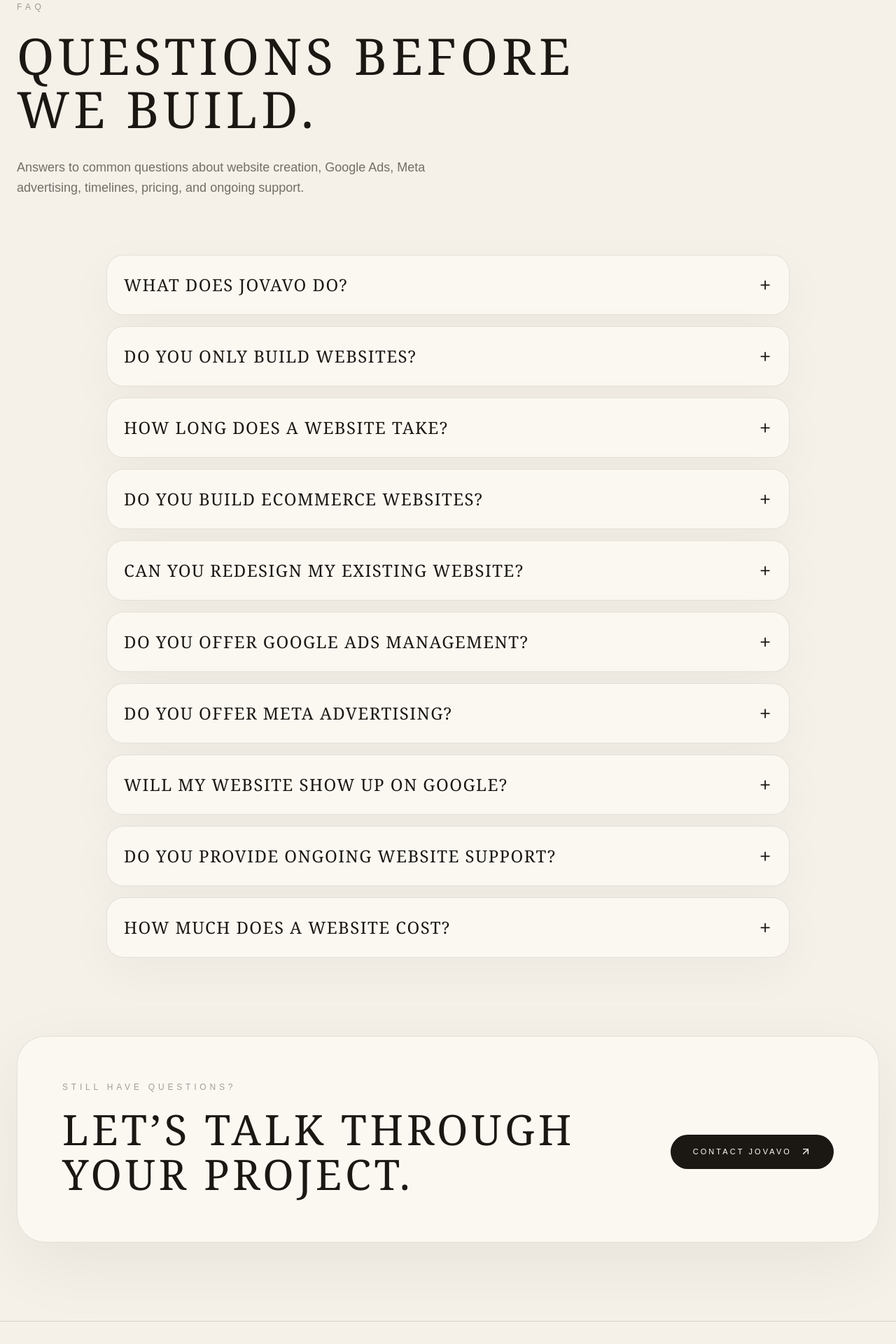
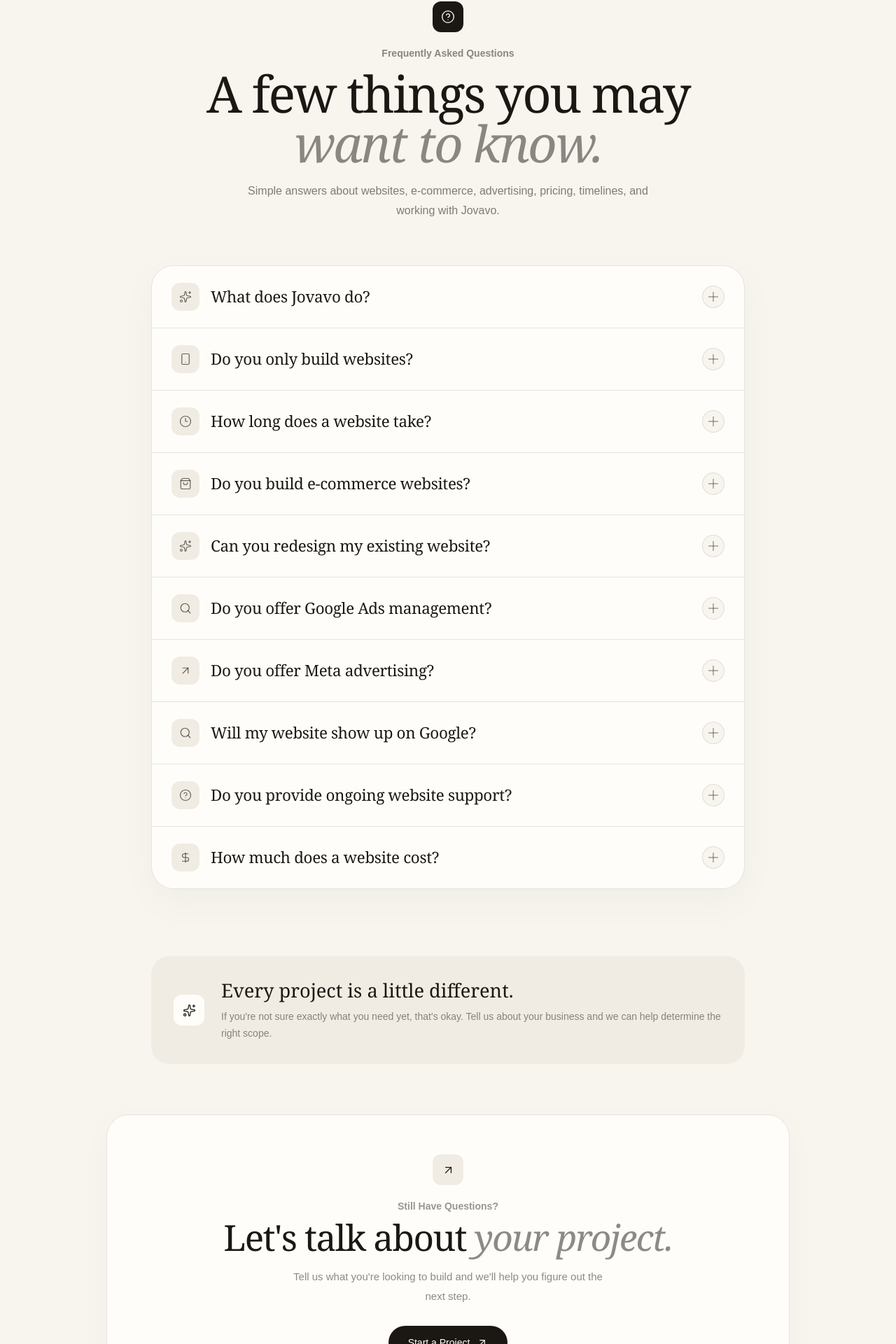
Before and after one commit to Jovavoco/jovavo, a Next.js app: page /faq in a window 1280 px wide. Shown: the part 142-2062 px from the top of the page at 70% size. Built offline with nearby package versions, Linux system fonts and the light colour scheme; no server answers.

Commit message:
Update page.tsx

```diff
--- a/app/faq/page.tsx
+++ b/app/faq/page.tsx
@@ -1,6 +1,15 @@
 import type { Metadata } from "next";
 import Link from "next/link";
-import { ArrowUpRight } from "lucide-react";
+import {
+  ArrowUpRight,
+  CircleHelp,
+  Clock3,
+  DollarSign,
+  Search,
+  ShoppingBag,
+  Smartphone,
+  Sparkles,
+} from "lucide-react";
 import Reveal from "@/components/Reveal";
 
 export const metadata: Metadata = {
@@ -11,122 +20,216 @@
 
 const faqs = [
   {
+    icon: Sparkles,
     question: "What does Jovavo do?",
     answer:
-      "Jovavo creates custom websites and helps businesses grow through Google Ads, Meta advertising, SEO foundations, analytics, and conversion-focused digital strategy.",
+      "Jovavo designs and develops custom websites and e-commerce experiences, then helps businesses grow through Google Ads, Meta advertising, SEO foundations, analytics, and digital strategy.",
   },
   {
+    icon: Smartphone,
     question: "Do you only build websites?",
     answer:
-      "No. Website creation is the foundation, but Jovavo also helps businesses attract traffic and generate leads through Google and Meta advertising.",
+      "No. Websites are a core part of what we build, but Jovavo can also help with e-commerce, custom business tools, automation, Google Ads, Meta advertising, analytics, and digital growth.",
   },
   {
+    icon: Clock3,
     question: "How long does a website take?",
     answer:
-    "Many small business websites can be completed in about 1–2 weeks depending on how quickly content, feedback, and approvals are provided. Larger websites, ecommerce projects, custom dashboards, and advertising setups may require more time based on scope.",
+      "Many small business websites can be completed in about 1–2 weeks depending on how quickly content, feedback, and approvals are provided. Larger websites, e-commerce projects, custom dashboards, and advertising setups may require more time based on scope.",
   },
   {
-    question: "Do you build ecommerce websites?",
+    icon: ShoppingBag,
+    question: "Do you build e-commerce websites?",
     answer:
-      "Yes. Jovavo can build ecommerce experiences, product pages, checkout flows, admin tools, order workflows, and customer-facing pages depending on the project scope.",
+      "Yes. Jovavo can build custom e-commerce experiences including product pages, customer accounts, checkout experiences, admin tools, order workflows, and other features based on what your business needs.",
   },
   {
+    icon: Sparkles,
     question: "Can you redesign my existing website?",
     answer:
-      "Yes. Jovavo can refresh your existing website with better design, clearer messaging, stronger performance, mobile optimization, and improved conversion strategy.",
+      "Yes. We can redesign an existing website to improve its appearance, messaging, mobile experience, performance, navigation, and overall customer journey.",
   },
   {
+    icon: Search,
     question: "Do you offer Google Ads management?",
     answer:
-      "Yes. Jovavo can help set up and manage Google Ads campaigns focused on search intent, lead generation, local visibility, and measurable business growth.",
+      "Yes. Jovavo can help set up and manage Google Ads campaigns focused on search intent, lead generation, local visibility, and measurable business goals.",
   },
   {
+    icon: ArrowUpRight,
     question: "Do you offer Meta advertising?",
     answer:
-      "Yes. Jovavo can help with Facebook and Instagram advertising, including lead generation campaigns, awareness campaigns, retargeting, and creative testing.",
+      "Yes. Jovavo can help with Facebook and Instagram advertising, including lead generation, awareness, retargeting, and creative testing.",
   },
   {
+    icon: Search,
     question: "Will my website show up on Google?",
     answer:
-      "Every Jovavo website is built with SEO foundations including metadata, sitemap setup, Search Console setup, performance considerations, and clean page structure. Ranking depends on competition, content, backlinks, and ongoing SEO effort.",
+      "Every Jovavo website is built with SEO foundations such as metadata, sitemap setup, clean page structure, performance considerations, and Search Console setup. Search rankings also depend on factors such as competition, content, backlinks, and ongoing SEO work.",
   },
   {
+    icon: CircleHelp,
     question: "Do you provide ongoing website support?",
     answer:
-      "Yes. Ongoing support can include updates, maintenance, analytics review, performance improvements, new pages, advertising support, and growth strategy.",
+      "Yes. Ongoing support can include website updates, maintenance, analytics review, performance improvements, new pages, advertising support, and continued digital growth.",
   },
   {
+    icon: DollarSign,
     question: "How much does a website cost?",
     answer:
-      "Pricing depends on the size and complexity of the project. A simple business website, ecommerce build, landing page, and custom dashboard all require different levels of work. Jovavo provides custom quotes after learning about your goals.",
+      "Pricing depends on what your business needs. A simple business website, e-commerce store, landing page, customer portal, or custom dashboard can require very different levels of work. We provide a custom quote after learning about your project.",
   },
 ];
 
 export default function FAQPage() {
   return (
-    <main className="min-h-screen bg-[#f5f1e8] text-[#1b1713]">
-      <section className="mx-auto max-w-7xl px-6 pb-20 pt-36">
+    <main className="min-h-screen overflow-x-hidden bg-[#f8f5ef] text-[#1b1713]">
+      {/* =========================================================
+          HERO
+      ========================================================= */}
+      <section className="mx-auto max-w-6xl px-5 pb-14 pt-28 sm:px-6 sm:pb-16 sm:pt-32 md:pt-36">
         <Reveal>
-          <p className="mb-6 text-xs uppercase tracking-[0.45em] text-[#1b1713]/40">
-            FAQ
+          <div className="mx-auto max-w-3xl text-center">
+            <div className="mx-auto mb-5 flex h-11 w-11 items-center justify-center rounded-xl bg-[#1b1713] text-white">
+              <CircleHelp size={20} strokeWidth={1.6} />
+            </div>
+
+            <p className="text-sm font-semibold text-[#1b1713]/50">
+              Frequently Asked Questions
             </p>
 
-          <h1 className="max-w-5xl font-serif text-5xl font-light uppercase leading-[1.05] tracking-[0.08em] md:text-7xl">
-            Questions before
-            <br />
-            we build.
+            <h1 className="mt-3 font-serif text-[2.8rem] font-light leading-[0.98] tracking-[-0.035em] sm:text-[3.8rem] md:text-[4.5rem]">
+              A few things you may
+              <br className="hidden sm:block" />
+              <span className="italic text-[#1b1713]/50">
+                {" "}
+                want to know.
+              </span>
             </h1>
 
-          <p className="mt-8 max-w-2xl text-lg leading-relaxed text-[#1b1713]/60">
-            Answers to common questions about website creation, Google Ads, Meta
-            advertising, timelines, pricing, and ongoing support.
+            <p className="mx-auto mt-5 max-w-xl text-[15px] leading-7 text-[#1b1713]/55 sm:text-[16px]">
+              Simple answers about websites, e-commerce, advertising, pricing,
+              timelines, and working with Jovavo.
             </p>
+          </div>
         </Reveal>
       </section>
 
-      <section className="mx-auto max-w-5xl px-6 pb-28">
-        <div className="space-y-4">
-          {faqs.map((faq, index) => (
-            <Reveal key={faq.question} delay={index * 60}>
-              <details className="group rounded-[1.5rem] border border-[#1b1713]/10 bg-[#fbf8f2] p-6 shadow-[0_20px_70px_rgba(27,23,19,0.04)]">
-                <summary className="flex cursor-pointer list-none items-center justify-between gap-6 font-serif text-2xl uppercase tracking-[0.06em]">
+      {/* =========================================================
+          FAQ
+      ========================================================= */}
+      <section className="mx-auto max-w-4xl px-5 pb-20 sm:px-6 md:pb-24">
+        <div className="overflow-hidden rounded-[1.6rem] border border-[#1b1713]/10 bg-[#fffdf9] shadow-[0_18px_55px_rgba(27,23,19,0.035)] sm:rounded-[2rem]">
+          {faqs.map((faq, index) => {
+            const Icon = faq.icon;
+
+            return (
+              <Reveal key={faq.question} delay={(index % 5) * 40}>
+                <details
+                  className={`group ${
+                    index !== faqs.length - 1
+                      ? "border-b border-[#1b1713]/10"
+                      : ""
+                  }`}
+                >
+                  <summary className="flex cursor-pointer list-none items-center gap-4 px-5 py-5 transition-colors duration-200 hover:bg-[#f1ece3]/45 sm:px-7 sm:py-6 [&::-webkit-details-marker]:hidden">
+                    {/* ICON */}
+                    <div className="flex h-10 w-10 shrink-0 items-center justify-center rounded-xl bg-[#f1ece3] text-[#1b1713]/65 transition-all duration-300 group-open:bg-[#1b1713] group-open:text-white">
+                      <Icon size={18} strokeWidth={1.6} />
+                    </div>
+
+                    {/* QUESTION */}
+                    <h2 className="min-w-0 flex-1 font-serif text-[1.2rem] font-light leading-snug tracking-[-0.015em] sm:text-[1.4rem]">
                       {faq.question}
-                  <span className="text-3xl font-light transition group-open:rotate-45">
-                    +
+                    </h2>
+
+                    {/* PLUS */}
+                    <div className="flex h-8 w-8 shrink-0 items-center justify-center rounded-full border border-[#1b1713]/10 bg-[#f8f5ef]">
+                      <span className="relative block h-3.5 w-3.5">
+                        <span className="absolute left-0 top-1/2 h-px w-full -translate-y-1/2 bg-[#1b1713]/60" />
+                        <span className="absolute left-1/2 top-0 h-full w-px -translate-x-1/2 bg-[#1b1713]/60 transition-transform duration-300 group-open:rotate-90 group-open:opacity-0" />
                       </span>
+                    </div>
                   </summary>
 
-                <p className="mt-5 max-w-3xl text-base leading-relaxed text-[#1b1713]/60">
+                  {/* ANSWER */}
+                  <div className="px-5 pb-6 sm:px-7 sm:pb-7">
+                    <div className="ml-0 border-l-2 border-[#1b1713]/10 pl-4 sm:ml-14 sm:pl-5">
+                      <p className="max-w-2xl text-[14px] leading-7 text-[#1b1713]/55 sm:text-[15px]">
                         {faq.answer}
                       </p>
+                    </div>
+                  </div>
                 </details>
               </Reveal>
-          ))}
+            );
+          })}
         </div>
       </section>
 
-      <section className="mx-auto max-w-7xl px-6 pb-28">
+      {/* =========================================================
+          QUICK NOTE
+      ========================================================= */}
+      <section className="mx-auto max-w-4xl px-5 pb-10 sm:px-6">
         <Reveal>
-          <div className="rounded-[2.5rem] border border-[#1b1713]/10 bg-[#fbf8f2] p-10 shadow-[0_30px_100px_rgba(27,23,19,0.06)] md:p-16">
-            <p className="mb-5 text-xs uppercase tracking-[0.4em] text-[#1b1713]/40">
+          <div className="grid gap-5 rounded-[1.6rem] bg-[#f1ece3] p-6 sm:grid-cols-[auto_1fr] sm:items-center sm:gap-6 sm:p-8">
+            <div className="flex h-11 w-11 items-center justify-center rounded-xl bg-[#fffdf9] text-[#1b1713]">
+              <Sparkles size={19} strokeWidth={1.6} />
+            </div>
+
+            <div>
+              <h2 className="font-serif text-[1.5rem] font-light leading-tight sm:text-[1.7rem]">
+                Every project is a little different.
+              </h2>
+
+              <p className="mt-2 text-[14px] leading-6 text-[#1b1713]/50">
+                If you&apos;re not sure exactly what you need yet, that&apos;s
+                okay. Tell us about your business and we can help determine the
+                right scope.
+              </p>
+            </div>
+          </div>
+        </Reveal>
+      </section>
+
+      {/* =========================================================
+          CTA
+      ========================================================= */}
+      <section className="mx-auto max-w-5xl px-5 pb-24 pt-6 sm:px-6 sm:pt-8 md:pb-28">
+        <Reveal>
+          <div className="rounded-[1.6rem] border border-[#1b1713]/10 bg-[#fffdf9] px-5 py-10 text-center shadow-[0_15px_45px_rgba(27,23,19,0.03)] sm:rounded-[2rem] sm:px-10 sm:py-14">
+            <div className="mx-auto mb-5 flex h-11 w-11 items-center justify-center rounded-xl bg-[#f1ece3] text-[#1b1713]">
+              <ArrowUpRight size={19} strokeWidth={1.6} />
+            </div>
+
+            <p className="text-sm font-semibold text-[#1b1713]/45">
               Still Have Questions?
             </p>
 
-            <div className="grid gap-10 md:grid-cols-[1fr_auto] md:items-center">
-              <h2 className="max-w-4xl font-serif text-4xl font-light uppercase leading-[1.08] tracking-[0.08em] md:text-6xl">
-                Let’s talk through
-                <br />
+            <h2 className="mt-2 font-serif text-[2.3rem] font-light leading-[1.03] tracking-[-0.03em] sm:text-[3.2rem]">
+              Let&apos;s talk about{" "}
+              <span className="italic text-[#1b1713]/50">
                 your project.
+              </span>
             </h2>
+
+            <p className="mx-auto mt-4 max-w-md text-[15px] leading-7 text-[#1b1713]/50">
+              Tell us what you&apos;re looking to build and we&apos;ll help
+              you figure out the next step.
+            </p>
 
             <Link
               href="/contact"
-                className="inline-flex w-fit items-center gap-3 rounded-full bg-[#1b1713] px-8 py-4 text-[11px] uppercase tracking-[0.28em] text-white transition hover:-translate-y-1 hover:bg-[#1b1713]/90"
+              className="group mt-7 inline-flex w-full items-center justify-center gap-2.5 rounded-full bg-[#1b1713] px-7 py-3.5 text-sm font-medium text-white transition-all duration-300 hover:-translate-y-0.5 hover:bg-[#302a24] sm:w-auto"
             >
-                Contact Jovavo
-                <ArrowUpRight size={16} />
+              Start a Project
+
+              <ArrowUpRight
+                size={16}
+                strokeWidth={1.7}
+                className="transition-transform duration-300 group-hover:translate-x-0.5 group-hover:-translate-y-0.5"
+              />
             </Link>
-            </div>
           </div>
         </Reveal>
       </section>
```
Lines whose indentation alone changed are shown as unchanged.
